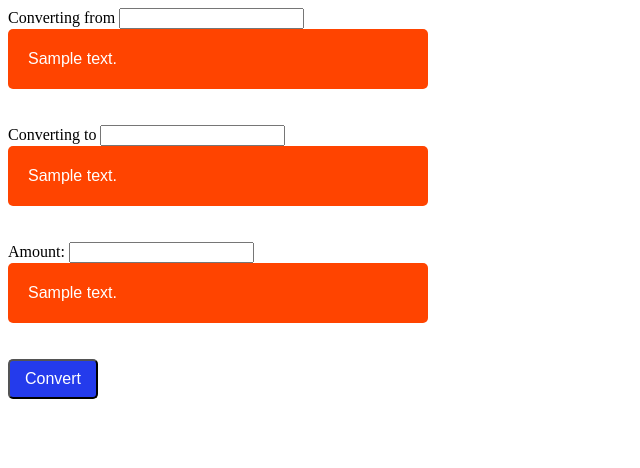
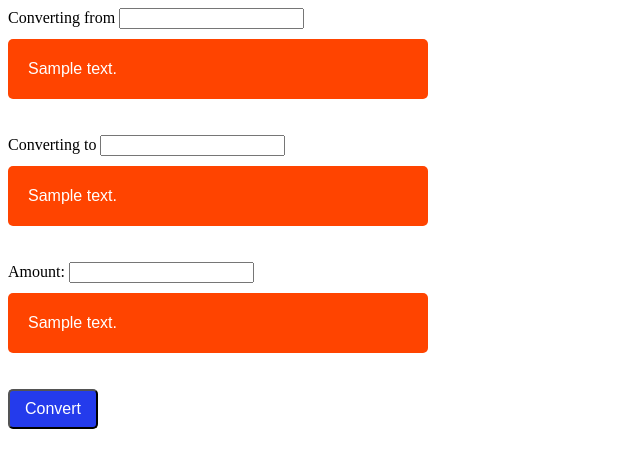
Before and after one commit to serenkapanoglu/currency_converter, a Flask app: template templates/home.html in a window 1280 px wide. Shown: the top 468 px of the page, without its empty margins (0-640 px from the left). Run offline with Flask 3, Linux system fonts and the light colour scheme; the template is opened without the code that fills it: most values are stand-ins (such as "Sample title", 1, 10 or a date in 2020).

Commit message:
Update style.css

```diff
--- a/static/style.css
+++ b/static/style.css
@@ -1,17 +1,16 @@
-.error{
+.error {
   width: 400px;
   height: 60px;
   border-radius: 5px;
   display: flex;
   align-items: center;
+  margin-top: 10px;
   padding-left: 20px;
   background-color: rgb(255, 68, 0);
   color: white;
   font-size: 16px;
   font-weight: 500;
   font-family: sans-serif;
-
-
 }
 
 .btn2{
```
Lines whose indentation alone changed are shown as unchanged.
